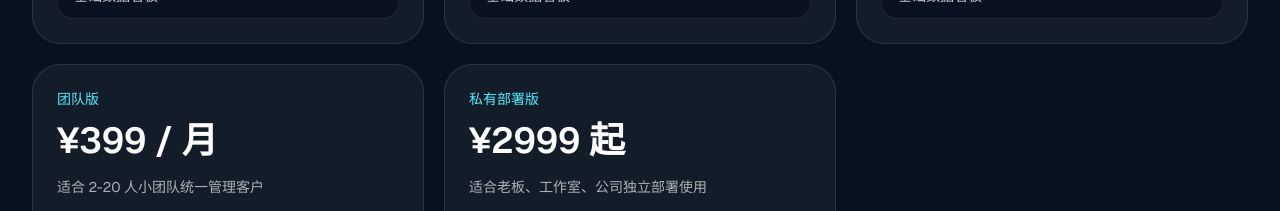
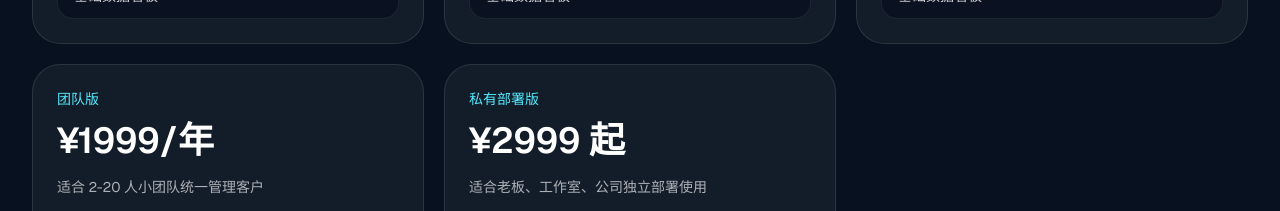
Before and after one commit to renfei15238568276-ship-it/chengjiaobao, a Next.js app: page /pay in a window 1280 px wide. Shown: the part 800-1011 px from the top of the page. Built offline with nearby package versions, Linux system fonts and the light colour scheme.

Commit message:
fix: team price 1999/year

```diff
--- a/src/app/pay/page.tsx
+++ b/src/app/pay/page.tsx
@@ -29,7 +29,7 @@ export default function PayPage() {
     {
       key: "team",
       name: "团队版",
-      price: "¥399 / 月",
+      price: "¥1999/年",
       desc: "适合 2-20 人小团队统一管理客户",
       items: ["多账号协作", "团队客户池", "团队跟进统计", "更高 AI 配额", "权限管理"],
     },
```
